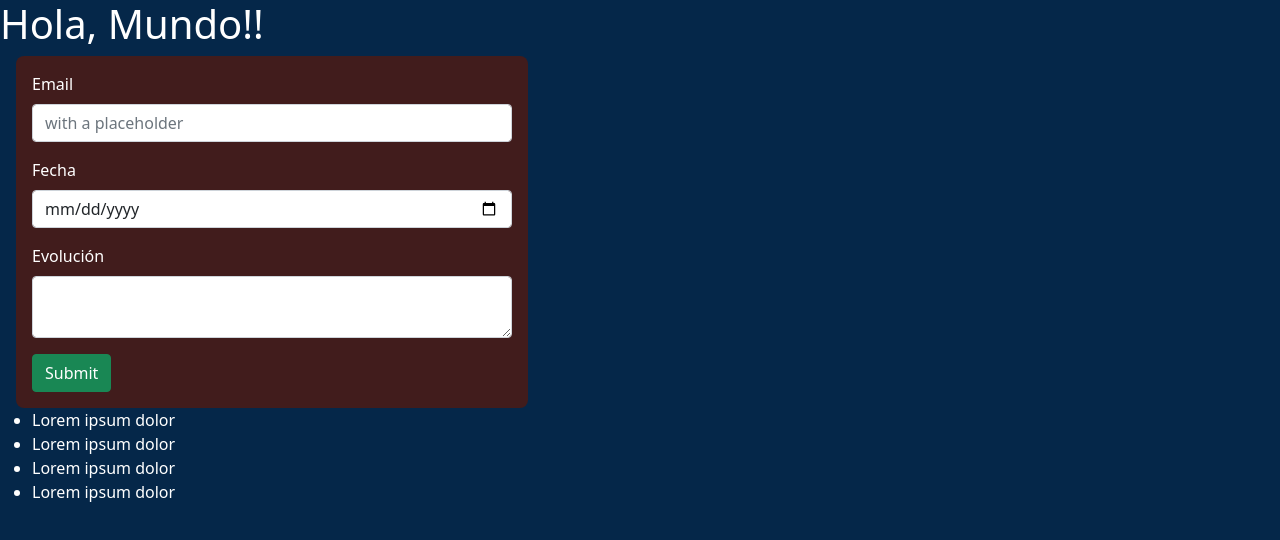
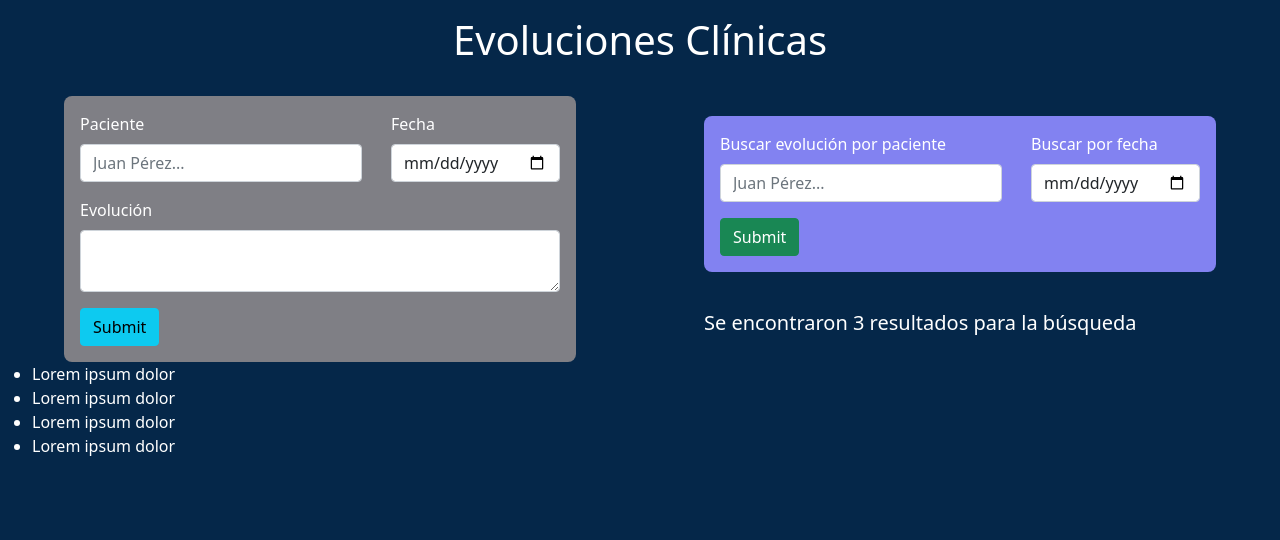
Before and after one commit to juampi85/Sessions-History, a React (Vite) app: page / in a window 1280 px wide. Shown: the top 540 px of the page. Built offline with nearby package versions, Linux system fonts and the light colour scheme.

Commit message:
Terminar estructura de estilado

```diff
--- a/src/App.jsx
+++ b/src/App.jsx
@@ -6,7 +6,7 @@ function App() {
   return (
     <>
       <div className="mainContainer">
-        <h1>Hola, Mundo!!</h1>
+        <h1 className='mainTitle'>Evoluciones Clínicas</h1>
         <NewSession />
         <DisplaySessions />
       </div>
--- a/src/components/NewSession.jsx
+++ b/src/components/NewSession.jsx
@@ -3,34 +3,57 @@ import '../styles/NewSession.css';
 
 const NewSession = () => {
   return (
+    <div className="mainSection">
       <div className="evolutionForm">
         <Form>
-        <FormGroup>
-          <Label for="exampleEmail">Email</Label>
+          <div className="nameAndDate">
+            <FormGroup className="nameImput">
+              <Label for="patient">Paciente</Label>
               <Input
-            id="exampleEmail"
-            name="email"
-            placeholder="with a placeholder"
-            type="email"
+                id="patient"
+                name="patient"
+                placeholder="Juan Pérez..."
+                type="text"
               />
             </FormGroup>
             <FormGroup>
               <Label for="date">Fecha</Label>
-          <Input
-            id="date"
-            name="date"
-            // placeholder="with a placeholder"
-            type="date"
-          />
+              <Input id="date" name="date" type="date" />
             </FormGroup>
-
+          </div>
           <FormGroup>
             <Label for="evolucion">Evolución</Label>
             <Input id="evolucion" name="text" type="textarea" />
           </FormGroup>
 
+          <Button color="info">Submit</Button>
+        </Form>
+      </div>
+      <div className='search'>
+        <div className="inputSearch">
+          <Form>
+            <div className="nameAndDate">
+              <FormGroup className="nameImput">
+                <Label for="patient">Buscar evolución por paciente</Label>
+                <Input
+                  id="patient"
+                  name="patient"
+                  placeholder="Juan Pérez..."
+                  type="text"
+                />
+              </FormGroup>
+              <FormGroup>
+                <Label for="date">Buscar por fecha</Label>
+                <Input id="date" name="date" type="date" />
+              </FormGroup>
+            </div>
             <Button color="success">Submit</Button>
           </Form>
+        </div>
+        <span>
+          <h5>Se encontraron 3 resultados para la búsqueda</h5>
+        </span>
+      </div>
     </div>
   );
 };
--- a/src/styles/App.css
+++ b/src/styles/App.css
@@ -14,3 +14,9 @@ body {
   display: flex;
   flex-direction: column;
 }
+
+.mainTitle {
+  margin: 0 auto;
+  margin-top: 1rem;
+  margin-bottom: 2rem;
+}
--- a/src/styles/NewSession.css
+++ b/src/styles/NewSession.css
@@ -1,7 +1,35 @@
-.evolutionForm{
+.mainSection{
+  display: flex;
+  justify-content: space-around;
+}
+
+.evolutionForm {
   width: 40vw;
-  background-color: #411c1c;
+  background-color: #7f7f85;
   padding: 1rem;
-  border-radius: .5rem;
-  margin-left: 1rem;
+  border-radius: 0.5rem;
+  /* margin-left: 1rem; */
 }
+
+.search{
+  display: flex;
+  flex-direction: column;
+  justify-content: space-around;
+}
+
+.inputSearch {
+  width: 40vw;
+  background-color: #8282f1;
+  padding: 1rem;
+  border-radius: 0.5rem;
+  height: fit-content;
+}
+
+.nameAndDate {
+  display: flex;
+  justify-content: space-between;
+}
+
+.nameImput{
+  width: 22vw;
+}
```
Lines whose indentation alone changed are shown as unchanged.
